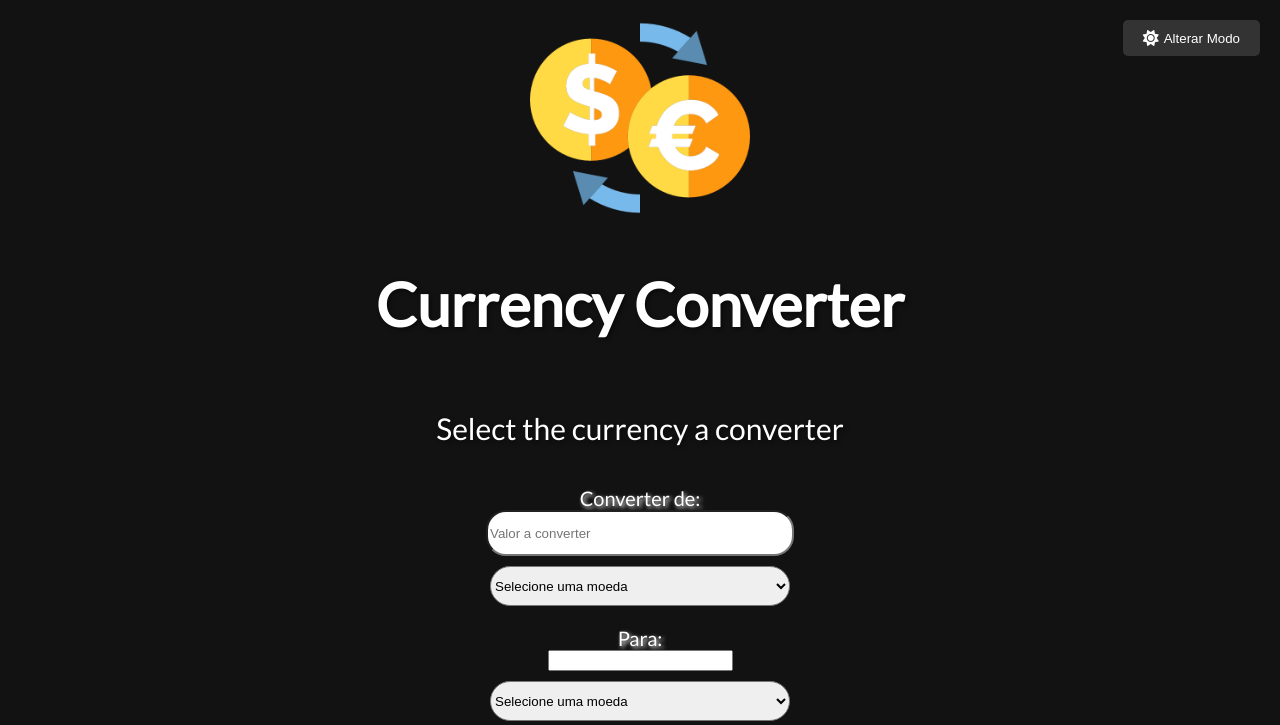
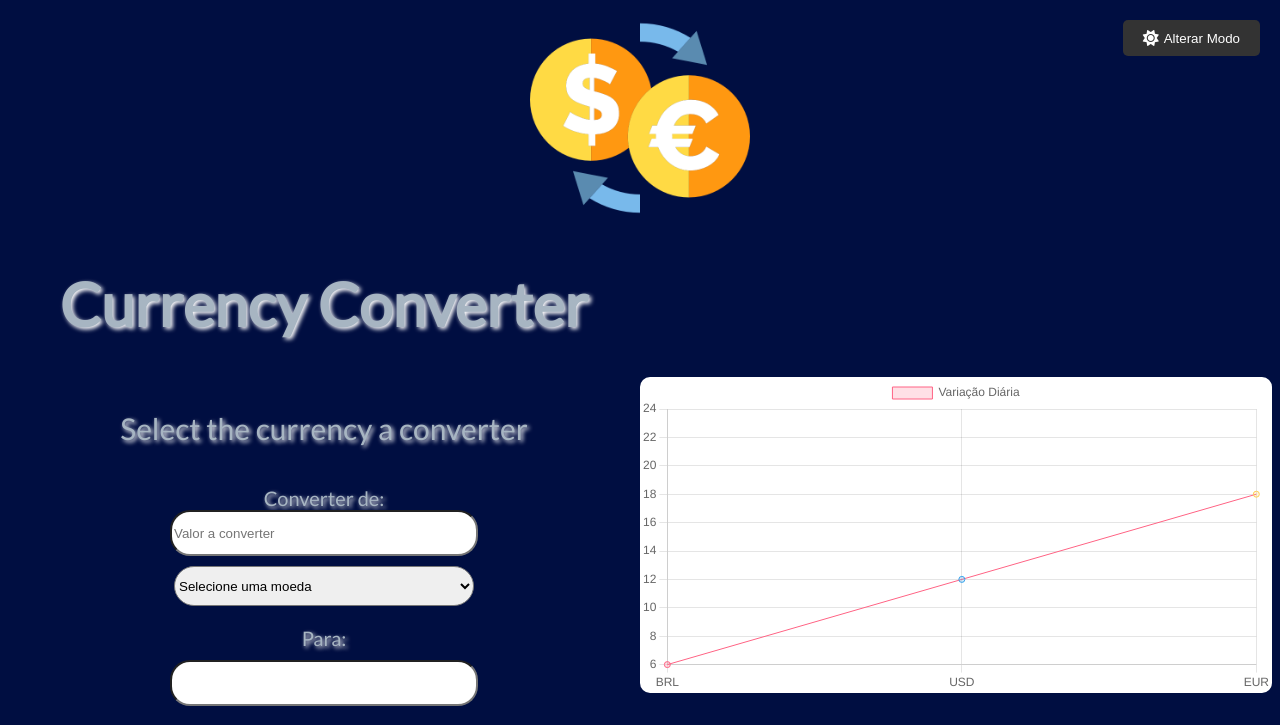
Before and after one commit to Grupo-AGES/Sprint1-Cambio, a website: page index.html in a window 1280 px wide. Both pictures are taken after a click on the button "Alterar Modo". Shown: the top 725 px of the page. Drawn offline with nearby package versions, Linux system fonts and the light colour scheme.

Commit message:
alteracao no modo escuro e estilização

```diff
--- a/public/style.css
+++ b/public/style.css
@@ -3,11 +3,12 @@
 :root{
     --white: #fff;
     --purple: #5858f5;
-    --blue1: #0128b6;
+    --blue1: #000e41;
     --dark1: #1B2223;
     --gray: #3A4F50;
     --blue2: #3737b8;
-    --cyan1: #0EF6CC;
+    --cyan1: #00d9ff;
+    --blue: #a7b5c2;
 }
 
 #toggle-mode {
@@ -34,19 +35,19 @@
 }
 
 body.light-mode {
-    background-color: white;
-    color: black;
+    background-color: var(--blue);
+    color: var(--blue1);
     text-shadow: 2px 2px 4px rgba(0, 0, 0, 0.5);
 }
 
 body.dark-mode {
-    background-color: #121212;
-    color: white;
+    background-color: var(--blue1);
+    color: var(--blue);
     text-shadow: 2px 2px 4px rgb(255, 255, 255);
 }
 
 body{
-    background-color: var(--white);
+    background-color: var(--blue);
     height: 100vh;
     text-shadow: 2px 2px 4px rgba(0, 0, 0, 0.5);
 }
@@ -61,7 +62,7 @@ body{
     font-size: 30px;
     display: grid;
     place-items: center;
-    text-shadow: 2px 2px 4px rgba(0, 0, 0, 0.5);
+    /* text-shadow: 2px 2px 4px rgba(0, 0, 0, 0.5); */
 }
 
 .valor{
@@ -86,7 +87,7 @@ input[type="text"] {
 }
 
 select {
-    width: 300px; /* Defina o valor desejado para a largura */
+    width: 300px;
     height: 40px;
     margin: 10px;
     border-radius: 20px;
@@ -113,3 +114,30 @@ select {
     height: 100%;
     align-items: center;
 }
+
+.full-body-1{
+    width: 50%;
+}
+
+.full-body-2{
+    width: 50%;
+    display:grid;
+}
+
+.full-body-3{
+    display: flex;
+    flex-direction: row;
+
+}
+.my-canvas {
+    margin-top: 65px;
+    border-radius: 10px;
+    background-color: white;
+}
+
+#resultadoDisplay{
+    width: 300px;
+    height: 40px;
+    margin: 10px;
+    border-radius: 20px;
+}
```
